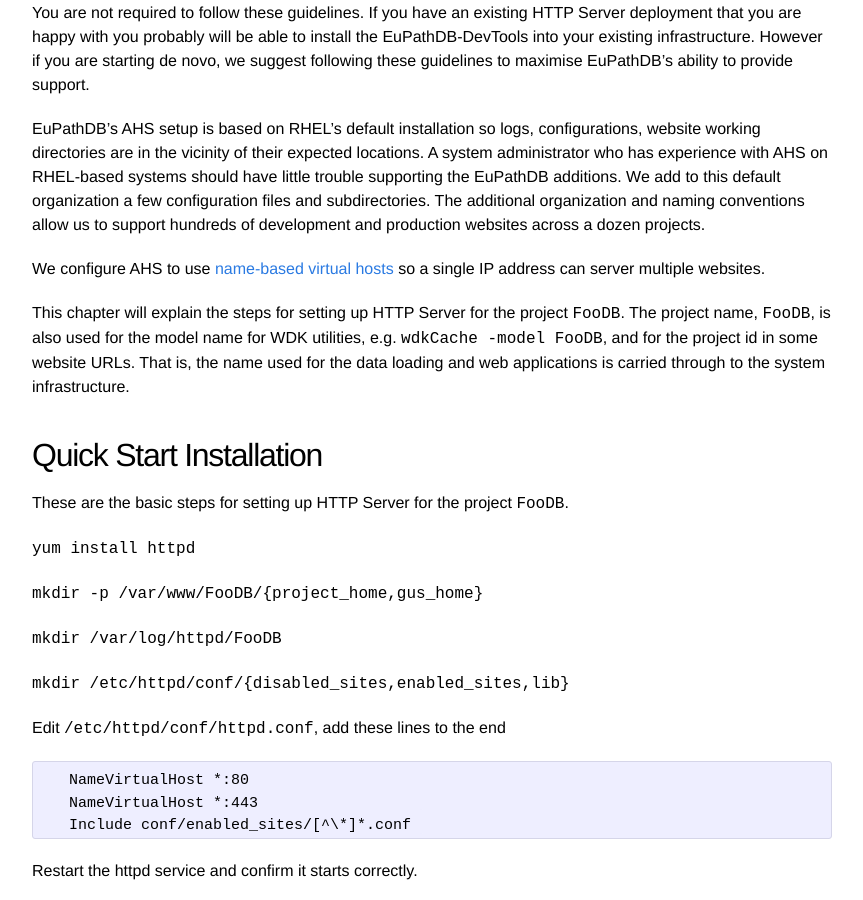
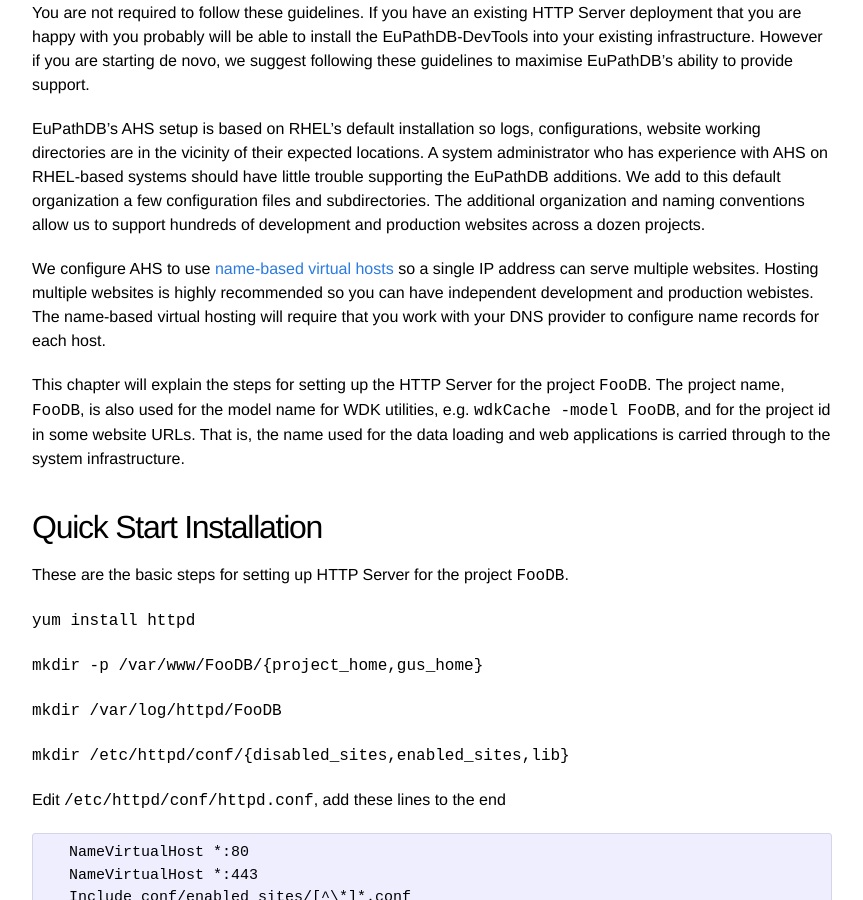
Before and after one commit to EuPathDB/EuPathDB.github.io, a Jekyll site: the page built from EuPathDBApacheHTTPServer.md, in a window 1280 px wide and 900 px high, scrolled down 393 px. Shown: the whole window, without its empty margins (208-1071 px from the left). Built offline with Jekyll 4.4.1, drawn with Linux system fonts in a browser that asks for light colours; some of the changed text lies outside the part shown.

Commit message:
clarifications in HTTP doc

```diff
--- a/EuPathDBApacheHTTPServer.md
+++ b/EuPathDBApacheHTTPServer.md
@@ -11,9 +11,9 @@
 
 EuPathDB's AHS setup is based on RHEL's default installation so logs, configurations, website working directories are in the vicinity of their expected locations. A system administrator who has experience with AHS on RHEL-based systems should have little trouble supporting the EuPathDB additions. We add to this default organization a few configuration files and subdirectories. The additional organization and naming conventions allow us to support hundreds of development and production websites across a dozen projects.
 
-We configure AHS to use [name-based virtual hosts](https://httpd.apache.org/docs/2.2/vhosts/name-based.html) so a single IP address can server multiple websites.
+We configure AHS to use [name-based virtual hosts](https://httpd.apache.org/docs/2.2/vhosts/name-based.html) so a single IP address can serve multiple websites. Hosting multiple websites is highly recommended so you can have independent development and production webistes. The name-based virtual hosting will require that you work with your DNS provider to configure name records for each host.
 
-This chapter will explain the steps for setting up HTTP Server for the project `FooDB`. The project name, `FooDB`, is also used for the model name for WDK utilities, e.g. `wdkCache -model FooDB`, and for the project id in some website URLs. That is, the name used for the data loading and web applications is carried through to the system infrastructure.
+This chapter will explain the steps for setting up the HTTP Server for the project `FooDB`. The project name, `FooDB`, is also used for the model name for WDK utilities, e.g. `wdkCache -model FooDB`, and for the project id in some website URLs. That is, the name used for the data loading and web applications is carried through to the system infrastructure.
 
 ## Quick Start Installation
 
@@ -166,9 +172,9 @@
 
 The global AHS configuration file is `/etc/httpd/conf/http.conf`. At the end of the file add the lines
 
-        NameVirtualHost *:80
-        NameVirtualHost *:443
-        Include conf/enabled_sites/[^\*]*.conf
+     NameVirtualHost *:80
+     NameVirtualHost *:443
+     Include conf/enabled_sites/[^\*]*.conf
 
 This enables [name-based virtual hosts](https://httpd.apache.org/docs/2.2/vhosts/name-based.html) on ports 80 (http) and 443 (https), and then includes all the individual virtual host conf files in the `enabled_sites` directory.
 
```
Also changed, not shown: other parts of EuPathDBApacheHTTPServer.md (+6 -0 lines).
